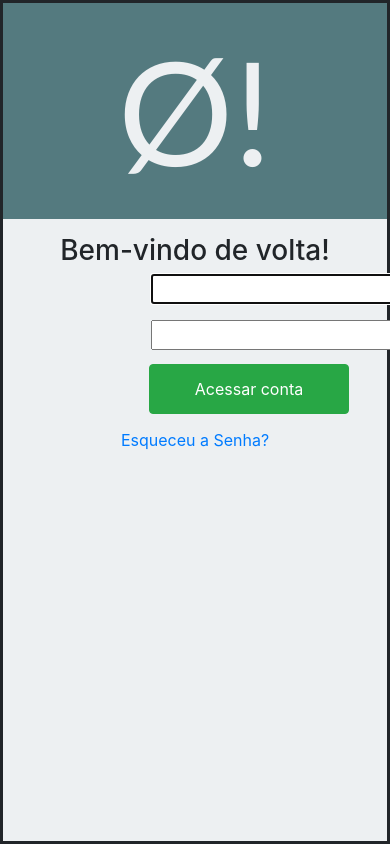
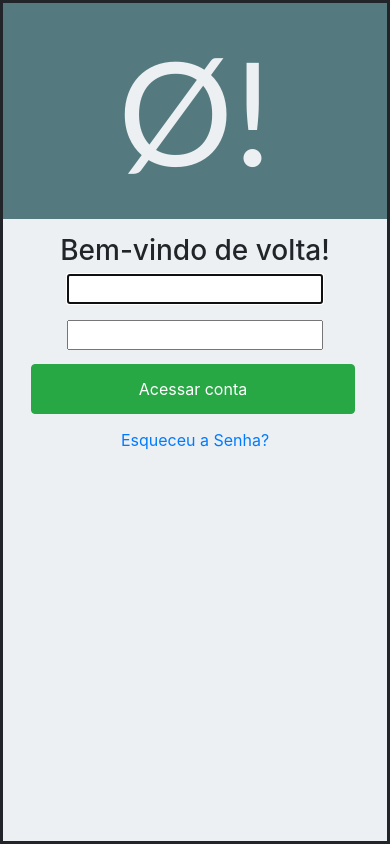
Before and after one commit to alsgil13/orcle_local, a Django app: page /accounts/login/ in a window 390 px wide; the page is wider, and only the part inside the window is pictured. Run offline with Django 3.2, Linux system fonts and the light colour scheme; some libraries are stand-ins or nearby versions.

Commit message:
Arruma responsividade login

```diff
--- a/borrows/templates/index.html
+++ b/borrows/templates/index.html
@@ -3,11 +3,11 @@
 
 {% block content %}
 
+<div class="conteiner">
 <div class="row justify-content-center">
     <div class='col-11 col-md-6'>
         <img class='img-fluid'  src='../../media/índice.png'>
     </div>
-
 </div>
 <br>
 <div class="row justify-content-center">
@@ -17,5 +17,5 @@
 
     </div>
 </div>
-
+</div>
 {% endblock %}
--- a/templates/registration/login.html
+++ b/templates/registration/login.html
@@ -18,7 +18,7 @@
   <div class=" container" style="text-align: center;">
     <h3>Bem-vindo de volta!</h3>
     <div class='row justify-content-center'>
-    <div class='col-4'>
+    <div class='col-md-4'>
       <form method="POST">
           {% csrf_token %}
               <div class="form-group">
```
